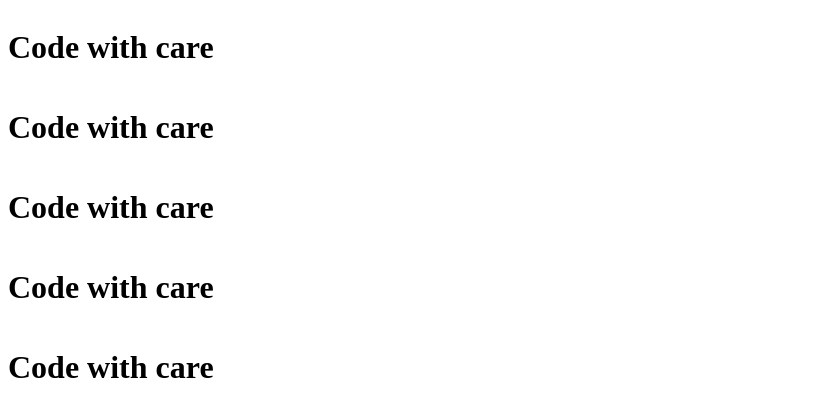
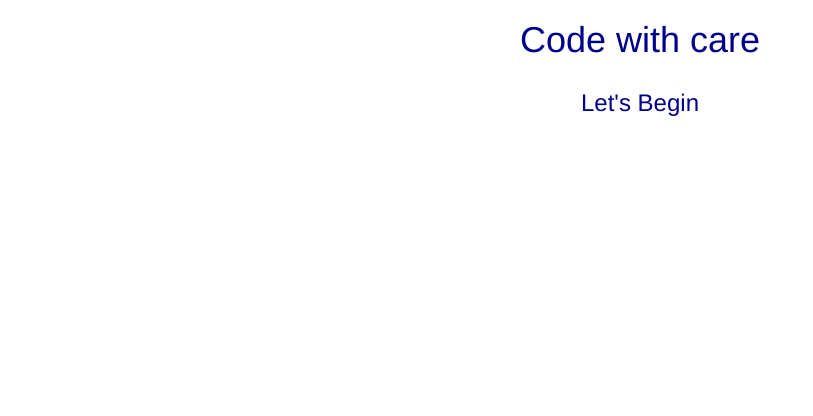
Before and after one commit to NITISH1-1/day-2-day-learning, a plain HTML site: page index.html in a window 1280 px wide. Shown: the whole page, without its empty margins (0-813 px from the left). Drawn offline with nearby package versions, Linux system fonts and the light colour scheme.

Commit message:
master template

```diff
--- a/index.html
+++ b/index.html
@@ -1,28 +1,26 @@
-<html>
+<!DOCTYPE html>
+<html lang="en">
   <head>
+    <meta charset="utf-8">
     <title>
         Alive and Coding!
     </title>
     <link rel="stylesheet" href="style.css">
+    <link rel="stylesheet" href="https://maxcdn.bootstrapcdn.com/bootstrap/3.4.1/css/bootstrap.min.css">
+    <script src="https://ajax.googleapis.com/ajax/libs/jquery/3.5.1/jquery.min.js"></script>
+    <script src="https://maxcdn.bootstrapcdn.com/bootstrap/3.4.1/js/bootstrap.min.js"></script>
   </head>
+</html>
 
 <body>
     <div class="head-bar">
         <div class="col-3">
             <h1>Code with care</h1>
         </div>
-            <div class="col-3">
-                <h1>Code with care</h1>
     </div>
-            <div class="col-3">
-                <h1>Code with care</h1>
-            </div>
-            <div class="col-3">
-                <h1>Code with care</h1>
-            </div>
-            <div class="col-3">
-                <h1>Code with care</h1>
+    <div class="head-bar">
+        <div>
+            <h3>Let's Begin</h3>
         </div>
     </div>
 </body>
-</html>
--- a/style.css
+++ b/style.css
@@ -1,3 +1,7 @@
 .head-bar{
-    display: grid;
+    display: flex;
+    justify-content: center;
+    align-items: center;
+    color: darkblue;
+    border-radius: 12px;
 }
```
Lines whose indentation alone changed are shown as unchanged.
